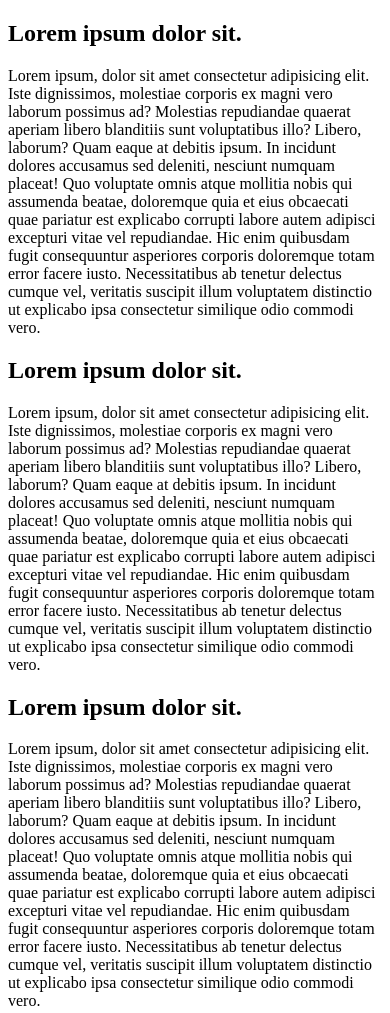
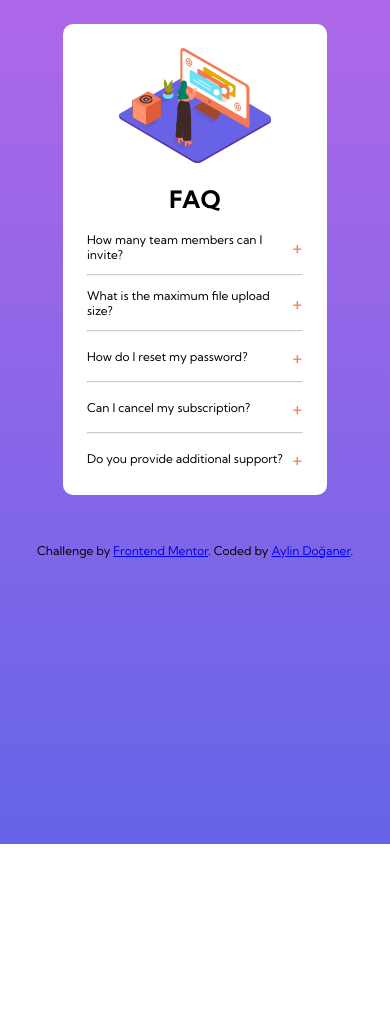
Before and after one commit to doganeraylin/faq-accordion-card, a plain HTML site: page solution/index.html in a window 390 px wide. Shown: the top 1013 px of the page. After the commit the page ends 844 px from the top, so only its background shows below. Drawn offline with Linux system fonts and the light colour scheme.

Commit message:
mobile design completed

```diff
--- a/solution/app.js
+++ b/solution/app.js
@@ -1,13 +1,16 @@
 const accordionTitles = document.querySelectorAll('.question');
+
 
 accordionTitles.forEach(accordionTitle => {
     const height = accordionTitle.nextElementSibling.scrollHeight;
-    accordionTitle.addEventListener('click', function () {
-        accordionTitle.classList.toggle('active')
 
-        if(accordionTitle.classList.contains('active')){
+
+accordionTitle.addEventListener('click', () => {
+     accordionTitle.classList.toggle('active')
+
+    if(accordionTitle.classList.contains('active')){
             accordionTitle.nextElementSibling.style.maxHeight = `${height}px` } else {
-            accordionTitle.nextElementSibling.style.maxHeight = '0px'
-            }
-        })
-    });
+            accordionTitle.nextElementSibling.style.maxHeight = '0px';
+        }
+    })
+});
--- a/solution/index.html
+++ b/solution/index.html
@@ -5,39 +5,42 @@
     <meta http-equiv="X-UA-Compatible" content="IE=edge">
     <meta name="viewport" content="width=device-width, initial-scale=1.0">
     <title>Document</title>
-    <link rel="stylesheet" href="solution.css">
+    <link rel="stylesheet" href="style.css">
+    <link rel="preconnect" href="https://fonts.googleapis.com">
+    <link rel="preconnect" href="https://fonts.gstatic.com" crossorigin>
+    <link href="https://fonts.googleapis.com/css2?family=Kumbh+Sans:wght@400;700&display=swap" rel="stylesheet">
 </head>
 <body>
 
+<div class="accordion-container">
 
-<div class="accordion-container">
     <div class="accordion-items">
-        <h2 class="question">Lorem ipsum dolor sit.
-        </h2>
-        <p class="answer">Lorem ipsum, dolor sit amet consectetur adipisicing elit. Iste dignissimos, molestiae corporis ex magni vero laborum possimus ad? Molestias repudiandae quaerat aperiam libero blanditiis sunt voluptatibus illo? Libero, laborum? Quam eaque at debitis ipsum. In incidunt dolores accusamus sed deleniti, nesciunt numquam placeat! Quo voluptate omnis atque mollitia nobis qui assumenda beatae, doloremque quia et eius obcaecati quae pariatur est explicabo corrupti labore autem adipisci excepturi vitae vel repudiandae. Hic enim quibusdam fugit consequuntur asperiores corporis doloremque totam error facere iusto. Necessitatibus ab tenetur delectus cumque vel, veritatis suscipit illum voluptatem distinctio ut explicabo ipsa consectetur similique odio commodi vero.</p>
-    </div>
-    <div class="accordion-items">
-        <h2 class="question">Lorem ipsum dolor sit.
-        </h2>
-        <p class="answer">Lorem ipsum, dolor sit amet consectetur adipisicing elit. Iste dignissimos, molestiae corporis ex magni vero laborum possimus ad? Molestias repudiandae quaerat aperiam libero blanditiis sunt voluptatibus illo? Libero, laborum? Quam eaque at debitis ipsum. In incidunt dolores accusamus sed deleniti, nesciunt numquam placeat! Quo voluptate omnis atque mollitia nobis qui assumenda beatae, doloremque quia et eius obcaecati quae pariatur est explicabo corrupti labore autem adipisci excepturi vitae vel repudiandae. Hic enim quibusdam fugit consequuntur asperiores corporis doloremque totam error facere iusto. Necessitatibus ab tenetur delectus cumque vel, veritatis suscipit illum voluptatem distinctio ut explicabo ipsa consectetur similique odio commodi vero.</p>
-    </div>
-    <div class="accordion-items">
-        <h2 class="question">Lorem ipsum dolor sit.
-        </h2>
-        <p class="answer">Lorem ipsum, dolor sit amet consectetur adipisicing elit. Iste dignissimos, molestiae corporis ex magni vero laborum possimus ad? Molestias repudiandae quaerat aperiam libero blanditiis sunt voluptatibus illo? Libero, laborum? Quam eaque at debitis ipsum. In incidunt dolores accusamus sed deleniti, nesciunt numquam placeat! Quo voluptate omnis atque mollitia nobis qui assumenda beatae, doloremque quia et eius obcaecati quae pariatur est explicabo corrupti labore autem adipisci excepturi vitae vel repudiandae. Hic enim quibusdam fugit consequuntur asperiores corporis doloremque totam error facere iusto. Necessitatibus ab tenetur delectus cumque vel, veritatis suscipit illum voluptatem distinctio ut explicabo ipsa consectetur similique odio commodi vero.</p>
-    </div>
-    <div class="accordion-items">
-        <h2 class="question">Lorem ipsum dolor sit.
-        </h2>
-        <p class="answer">Lorem ipsum, dolor sit amet consectetur adipisicing elit. Iste dignissimos, molestiae corporis ex magni vero laborum possimus ad? Molestias repudiandae quaerat aperiam libero blanditiis sunt voluptatibus illo? Libero, laborum? Quam eaque at debitis ipsum. In incidunt dolores accusamus sed deleniti, nesciunt numquam placeat! Quo voluptate omnis atque mollitia nobis qui assumenda beatae, doloremque quia et eius obcaecati quae pariatur est explicabo corrupti labore autem adipisci excepturi vitae vel repudiandae. Hic enim quibusdam fugit consequuntur asperiores corporis doloremque totam error facere iusto. Necessitatibus ab tenetur delectus cumque vel, veritatis suscipit illum voluptatem distinctio ut explicabo ipsa consectetur similique odio commodi vero.</p>
-    </div>
-    <div class="accordion-items">
-        <h2 class="question">Lorem ipsum dolor sit.
-        </h2>
-        <p class="answer">Lorem ipsum, dolor sit amet consectetur adipisicing elit. Iste dignissimos, molestiae corporis ex magni vero laborum possimus ad? Molestias repudiandae quaerat aperiam libero blanditiis sunt voluptatibus illo? Libero, laborum? Quam eaque at debitis ipsum. In incidunt dolores accusamus sed deleniti, nesciunt numquam placeat! Quo voluptate omnis atque mollitia nobis qui assumenda beatae, doloremque quia et eius obcaecati quae pariatur est explicabo corrupti labore autem adipisci excepturi vitae vel repudiandae. Hic enim quibusdam fugit consequuntur asperiores corporis doloremque totam error facere iusto. Necessitatibus ab tenetur delectus cumque vel, veritatis suscipit illum voluptatem distinctio ut explicabo ipsa consectetur similique odio commodi vero.</p>
+        <div class="illustration">
+            <img src="/images/illustration-woman-online-mobile.svg">
+        </div>
+        <div class="title">
+            <h1>FAQ</h1>
+        </div>
+        <h2 class="question">  How many team members can I invite?</h2>
+        <p class="answer">You can invite up to 2 additional users on the Free plan. There is no limit on team members for the Premium plan.</p>
+        <hr>
+        <h2 class="question">What is the maximum file upload size?</h2>
+        <p class="answer">No more than 2GB. All files in your account must fit your allotted storage space.</p>
+        <hr>
+        <h2 class="question">How do I reset my password?</h2>
+        <p class="answer">Click “Forgot password” from the login page or “Change password” from your profile page.A reset link will be emailed to you.</p>
+        <hr>
+        <h2 class="question">Can I cancel my subscription? </h2>
+        <p class="answer">Yes! Send us a message and we’ll process your request no questions asked.</p>
+        <hr>
+        <h2 class="question">Do you provide additional support?</h2>
+        <p class="answer">Chat and email support is available 24/7. Phone lines are open during normal business hours.</p>
     </div>
 </div>
-
-    <script src="solution.js"></script>
+<div class="attribution">
+    Challenge by <a href="https://www.frontendmentor.io?ref=challenge" target="_blank">Frontend Mentor</a>.
+    Coded by <a href="#">Aylin Doğaner</a>.
+  </div>
+    <script src="app.js"></script>
 </body>
 </html>
--- a/solution/style.css
+++ b/solution/style.css
@@ -1,49 +1,84 @@
+:root {
+    /* text */
+    --very-dark-desaturated-blue:  hsl(238, 29%, 16%);
+    --soft-red: hsl(14, 88%, 65%);
+    --very-dark-grayish-blue: hsl(237, 12%, 33%);
+    --dark-grayish-blue: hsl(240, 6%, 50%);
+    /* dividers */
+    --light-grayish-blue: hsl(240, 5%, 91%);
+    /* background gradient */
+    --soft-violet: hsl(273, 75%, 66%);
+    --soft-blue: hsl(240, 73%, 65%);
+}
+
 * {
-    /* border: 1px solid green; */
     margin: 0;
     padding: 0;
     box-sizing: border-box;
+    font-family: 'Kumbh Sans', sans-serif;
+    font-size: 12px;
+    /* border: 1px solid yellow; */
+}
+
+body {
+    background: linear-gradient(var(--soft-violet),var(--soft-blue))fixed;
+    background-repeat: no-repeat;
+}
+
+.illustration {
+    width: 70%;
+    margin: 0 auto;
+
+}
+
+.title h1 {
+    font-size: 2rem;
+    text-align: center;
+    padding: 1.5rem;
+
 }
 
 
-body {
-
-    background-color: pink;
-}
-
 .accordion-container {
-    max-width: 1200;
     margin: 0 auto;
-    padding: 50px;
-
+    width:80%;
 }
 
 .accordion-items {
     border-radius: 10px;
-    padding: 20px;
-    margin-bottom: 20px;
+    padding: 2rem;
+    margin: 2rem;
     background-color: white;
 }
 
-
+hr {
+    margin: 1rem 0;
+    color: var(--light-grayish-blue);
+    opacity: 0.5;
+}
 
 .question {
     display: flex;
     align-items: center;
     cursor: pointer;
+    font-weight: 400;
 }
 
 .question::after {
-content: '+';
-font-size: 40px;
-margin-left: auto;
+    content: '+';
+    font-size: 20px;
+    margin-left: auto;
+    color: var(--soft-red);
 
 }
 
 .active::after {
     content: '-';
+    color: var(--soft-red);
+    padding: 1rem;
 
 }
+
 
 .answer {
     max-height: 0;
@@ -51,3 +86,9 @@ margin-left: auto;
     transition: 1000ms ease max-height;
 
 }
+
+
+.attribution {
+    text-align: center;
+    padding: 2rem;
+}
```
